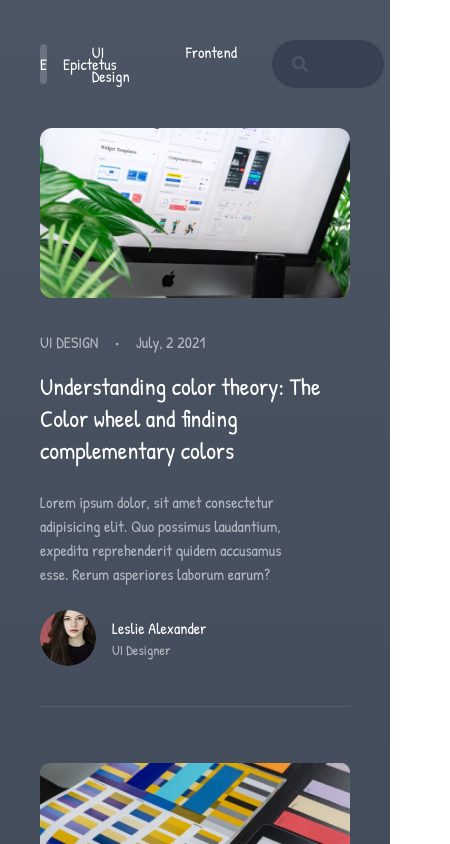
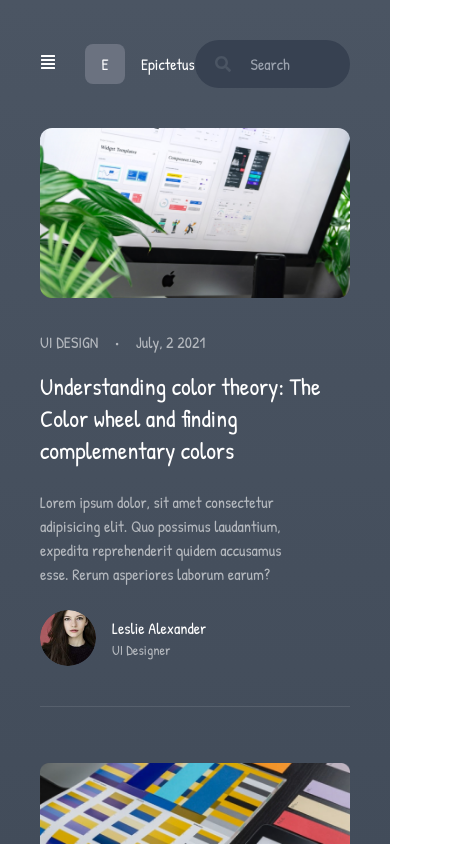
Before and after one commit to ardiansetya/slicing-ui-epictetus, a Next.js app: page / in a window 390 px wide. Shown: the top 844 px of the page, 450 px wide, since content can reach past the window. Built offline with nearby package versions, Linux system fonts and the light colour scheme.

Commit message:
mau biin off canvas navbar tp belom jadi omaga

```diff
--- a/src/components/Navbar.jsx
+++ b/src/components/Navbar.jsx
@@ -1,9 +1,10 @@
 import Link from "next/link";
 import { useState } from "react";
-import { FaArrowDown, FaArrowRight, FaSearch } from "react-icons/fa";
+import { FaAlignJustify, FaArrowDown, FaArrowRight, FaCross, FaHamburger, FaRegMinusSquare, FaSearch, FaXing } from "react-icons/fa";
 
 const Navbar = () => {
   const [dropdownOpen, setDropdownOpen] = useState(false);
+  const [offCanvas, setOffCanvas] = useState(false);
 
   const dropDownList = [
     {
@@ -20,17 +21,29 @@ const Navbar = () => {
     },
   ];
   return (
-
     <nav className=" py-10 container">
       <div className="flex items-center ">
-          <div className="w-2/12 flex items-center  gap-4">
+        <div className="w-3/12 lg:hidden">
+          <button onClick={() => setOffCanvas(!offCanvas)}>
+            <FaAlignJustify />
+          </button>
+        </div>
+        <div className="lg:w-2/12 flex items-center lg:justify-start justify-center gap-4">
           <div className=" flex justify-center items-center bg-gray-500 rounded-lg size-10">
             E
           </div>
           Epictetus
         </div>
-          <div className="w-7/12">
-            <ul className=" flex gap-14">
+        <div
+          className={`lg:w-7/12 w-full bg-gradient-to-b from-gray-600 to bg-gray-900 fixed h-full top-0 p-10 ${
+            offCanvas ? "left-0":"-left-full"
+          }`}>
+          <div className="absolute top-10 right-10">
+            <button onClick={() => setOffCanvas(false)} className="text-2xl">
+              X
+            </button>
+          </div>
+          <ul className=" flex lg:gap-14 lg:items-center flex-col space-y-4">
             <li>
               <Link className="hover:underline" href={"/"}>
                 UI Design
@@ -60,8 +73,7 @@ const Navbar = () => {
               </Link>
               {dropdownOpen && (
                 <ul className="absolute mt-4 shadow-md w-[200px] bg-gray-800 rounded-md">
-                    {dropDownList.map(({href, title}) => (
-
+                  {dropDownList.map(({ href, title }) => (
                     <Link
                       key={title}
                       className="px-4 py-3 flex hover:bg-gray-400 border-b rounded-md border-white/5 hover:underline hover:text-gray-800 transition duration-300"
@@ -74,7 +86,7 @@ const Navbar = () => {
             </li>
           </ul>
         </div>
-          <div className="w-3/12 relative">
+        <div className="lg:w-3/12 relative ">
           <FaSearch className="absolute top-4 left-5 text-gray-400/20" />
           <input
             type="text"
@@ -84,7 +96,6 @@ const Navbar = () => {
         </div>
       </div>
     </nav>
-
   );
 };
 
```
Lines whose indentation alone changed are shown as unchanged.
